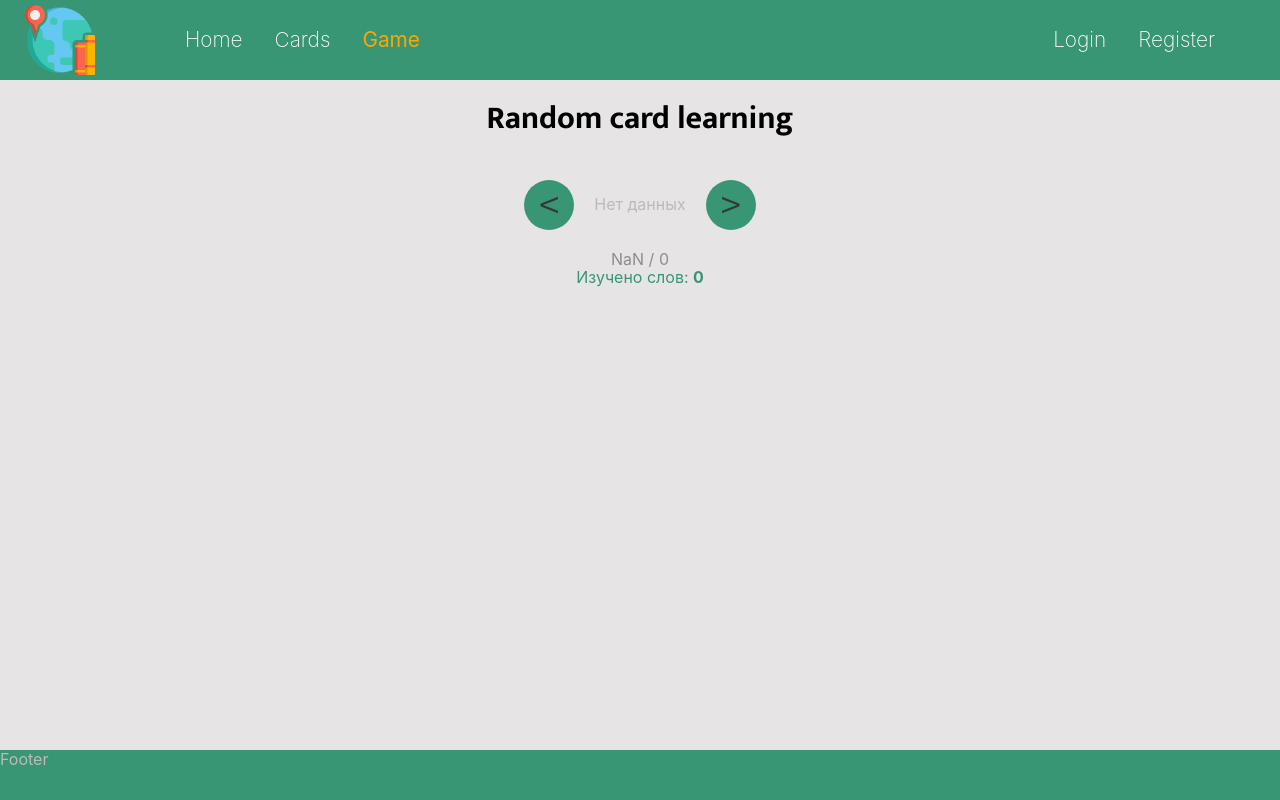
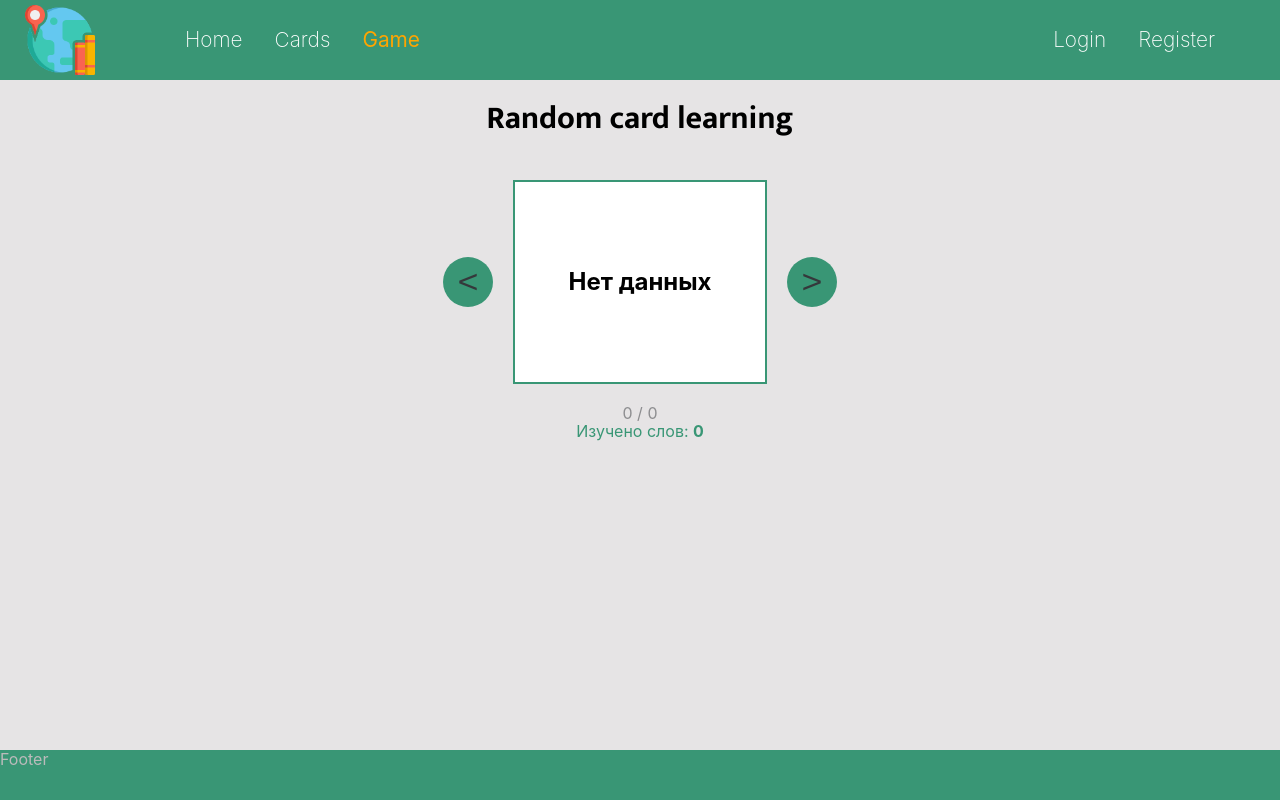
Before and after one commit to Daria29051/React_Learn-Language-App, a React (Create React App) app: page /game in a window 1280 px wide. Built offline with nearby package versions, Linux system fonts and the light colour scheme; no server answers.

Commit message:
EmptyCard.jsx added, Slider.jsx modified

```diff
--- /dev/null
+++ b/src/components/EmptyCard/EmptyCard.jsx
@@ -0,0 +1,11 @@
+import React from 'react';
+import st from "./emptycard.module.scss";
+
+
+export default function EmptyCard() {
+  return (
+    <div className={st.flashcard}>
+    <h2 className={st.flashcard__word}>Нет данных</h2>
+  </div>
+  )
+}
--- /dev/null
+++ b/src/components/EmptyCard/emptycard.module.scss
@@ -0,0 +1,14 @@
+@import "../../assets/styles/mixin.scss";
+@import "../../assets/styles/variables.scss";
+
+.flashcard {
+    display: flex;
+    flex-direction: column;
+    align-items: center;
+    justify-content: center;
+    color: black;
+    height: 200px;
+    min-inline-size: 250px;
+    background-color: $bg-color2;
+    border: 2px solid $text-color3;
+  }
--- a/src/pages/Slider/Slider.jsx
+++ b/src/pages/Slider/Slider.jsx
@@ -1,19 +1,17 @@
 import React from "react";
 import { useState, useEffect } from "react";
-import { useContext } from 'react';
-import Context from '../../context/Context';
+import { useContext } from "react";
+import Context from "../../context/Context";
 import Card from "../../components/Card/Card";
+import EmptyCard from "../../components/EmptyCard/EmptyCard";
 import st from "./slider.module.scss";
 
 export default function Slider(props) {
-  const {wordsApi} = useContext(Context);
+  const { wordsApi } = useContext(Context);
   const [learnt, setLearnt] = useState(0);
-
-
 
   let cardsIndexArray = []; //массив с индексами карточек
   let cardIndex; // индекс карточки
-
 
   if (wordsApi.length !== 0) {
     for (let card of wordsApi) {
@@ -22,18 +20,15 @@ if (wordsApi.length !== 0) {
     }
   }
 
-
   // console.log(cardsIndexArray);
 
   // задаем состояние - начальный индекс карточки к показу 0
+
   const [selectedIndex, setSelectedIndex] = useState(cardsIndexArray[0]);
-
-
-
 
   //  функция показа следующей карточки
   const showNextCard = () => {
-    if (selectedIndex < cardsIndexArray.length-1) {
+    if (selectedIndex < cardsIndexArray.length - 1) {
       setSelectedIndex(selectedIndex + 1);
       console.log(selectedIndex);
     } else {
@@ -47,11 +42,9 @@ if (wordsApi.length !== 0) {
       setSelectedIndex(selectedIndex - 1);
       console.log(selectedIndex);
     } else {
-    setSelectedIndex(cardsIndexArray.length-1);
+      setSelectedIndex(cardsIndexArray.length - 1);
     }
   };
-
-
 
   return (
     <>
@@ -60,21 +53,36 @@ if (wordsApi.length !== 0) {
         <div className={st.slider}>
           <button className={st.slider__button} onClick={showPrevCard}>
             <span className={st.slider__arrow}>&lt;</span>
-          </button> {
-          wordsApi.length !== 0 ?
+          </button>{" "}
+          {wordsApi.length !== 0 ? (
             <Card
               item={wordsApi[selectedIndex]}
-          learnt = {learnt}
-          setLearnt={setLearnt}>
-          </Card> :
-          <div> Нет данных</div>
-        }
+              learnt={learnt}
+              setLearnt={setLearnt}
+            ></Card>
+          ) : (
+            <EmptyCard />
+          )}
           <button className={st.slider__button} onClick={showNextCard}>
             <span className={st.slider__arrow}>&gt;</span>
           </button>
         </div>
-        <div className={st.slider__counter}>{selectedIndex+1} / {cardsIndexArray.length}</div>
-        <div className={st.slider__learnt}>Изучено слов: <strong>{learnt}</strong></div>
+        {wordsApi.length !== 0 ? (
+          <div className={st.slider__counter}>
+            {selectedIndex + 1} / {cardsIndexArray.length}
+          </div>
+        ) : (
+          <div className={st.slider__counter}> 0 / 0</div>
+        )}
+        {wordsApi.length !== 0 ? (
+          <div className={st.slider__learnt}>
+            Изучено слов: <strong>{learnt}</strong>
+          </div>
+        ) : (
+          <div className={st.slider__learnt}>
+            Изучено слов: <strong>0</strong>
+          </div>
+        )}
       </div>
     </>
   );
```
Lines whose indentation alone changed are shown as unchanged.
